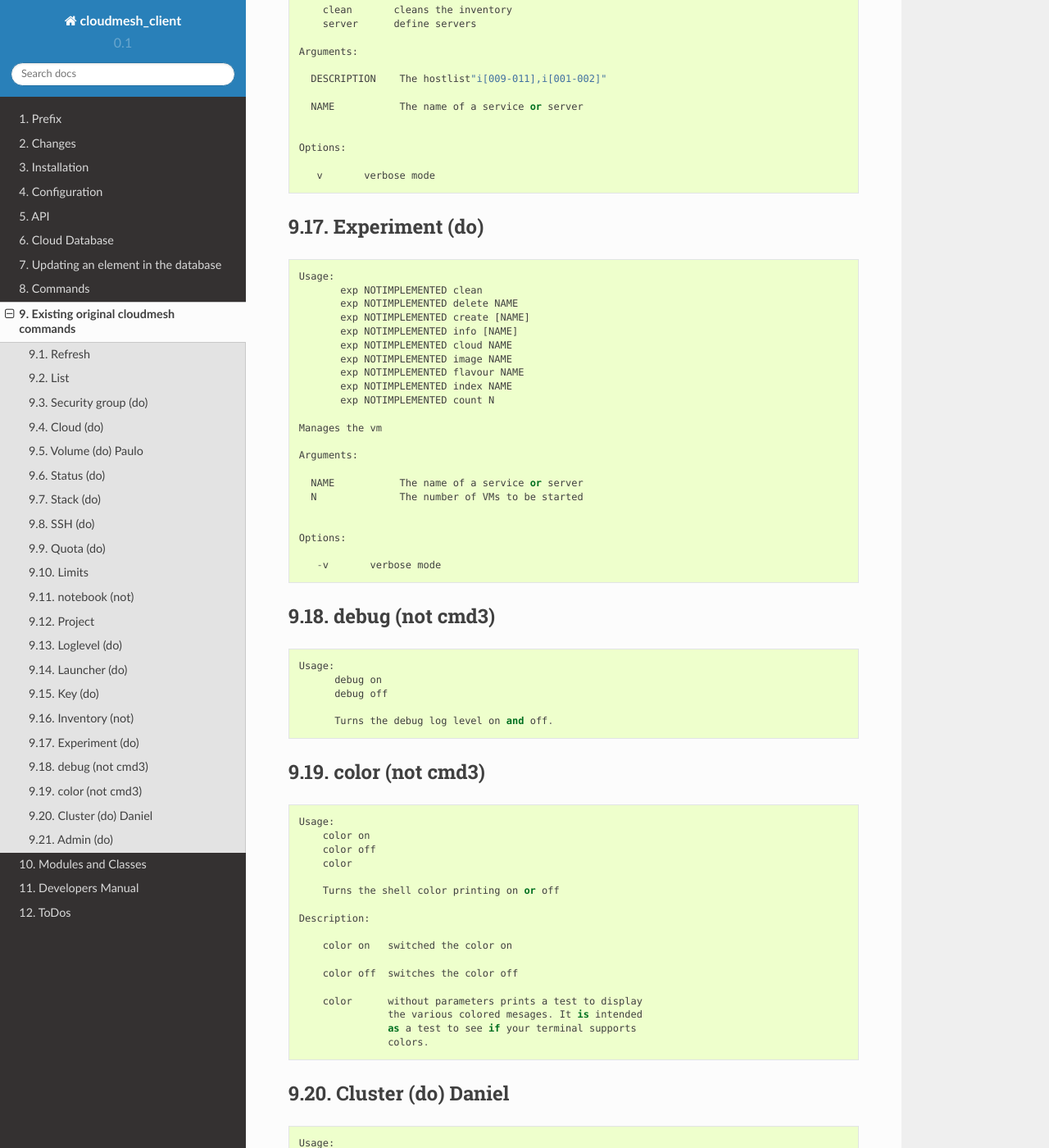
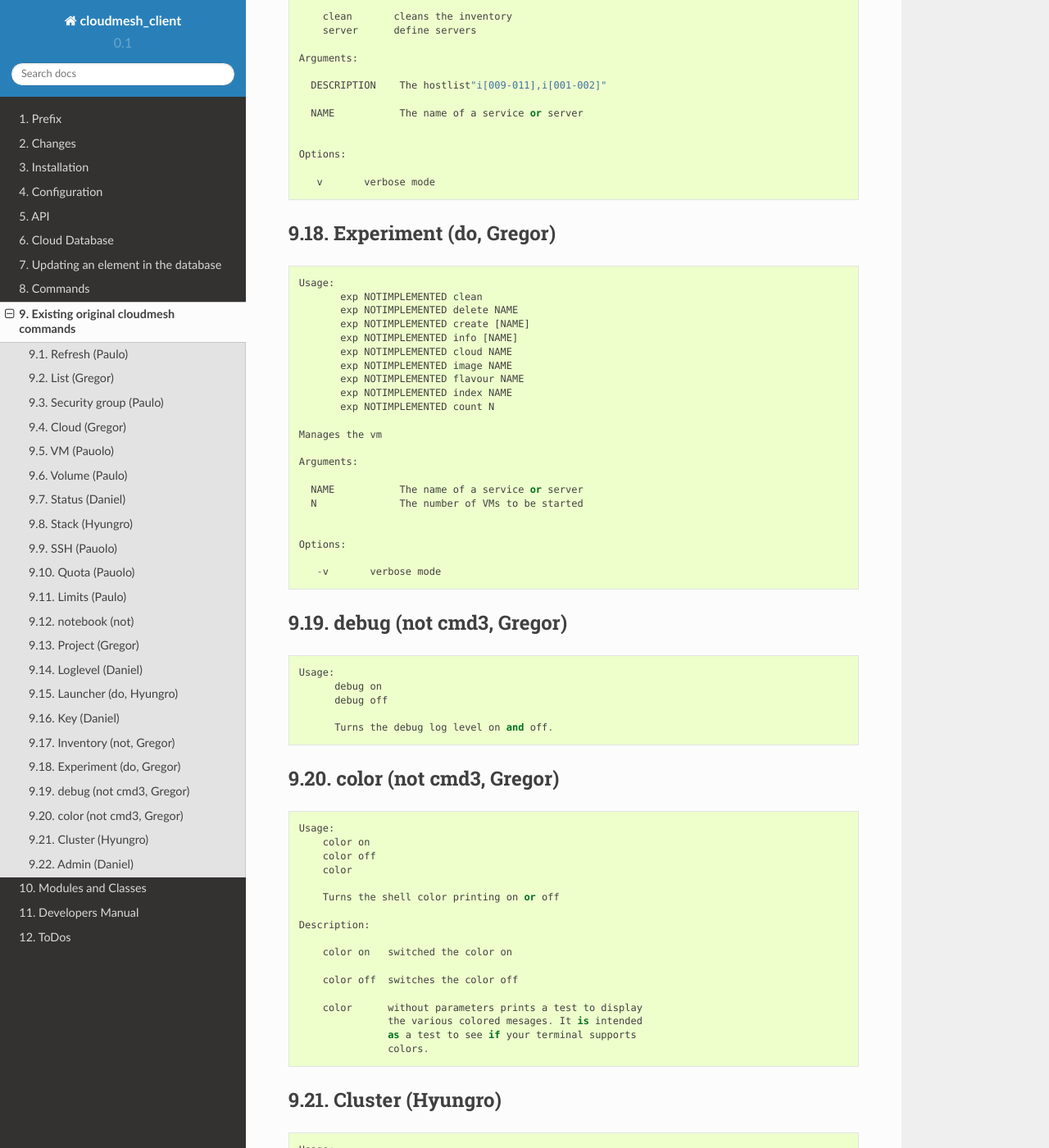
Before and after one commit to cloudmesh/client, a Sphinx documentation site: the page built from docs/source/old.rst, in a window 1280 px wide and 1400 px high, scrolled down 13428 px. Shown: the whole window at 82% size. Built offline with Sphinx 7.4.7 and the Read the Docs theme 2.0.0, drawn with Linux system fonts in a browser that asks for light colours; pages that are not in the unit, such as notebooks, are missing from menus; some of the changed text lies outside the part shown.

Commit message:
assignments

```diff
--- a/docs/source/old.rst
+++ b/docs/source/old.rst
@@ -16,8 +16,9 @@
 * we need to work on vm/boot command.
 
 
-Refresh
--------
+
+Refresh (Paulo)
+---------------
 
 
 ::
@@ -53,8 +54,8 @@
           cloud activate CLOUD
 
 
-List
-----
+List (Gregor)
+-------------
 
 ::
 
@@ -137,8 +138,8 @@
           man cloud
 
 
-Security group (do)
---------------
+Security group (Paulo)
+-----------------------
 
 ::
 
@@ -178,7 +179,7 @@
           $ secgroup rues-add india fg82 webservice 8080 8088 TCP "129.79.0.0/16"
 
 
-Cloud (do)
+Cloud (Gregor)
 ------
 
 ::
@@ -302,8 +303,8 @@
                 sets the default flavor for a cloud. If the cloud is
                 not specified, it used the default cloud.
 
-VM (do)
----
+VM (Pauolo)
+-------
 
 ::
 
@@ -403,7 +404,7 @@
                         json format
 
 
-Volume (do) Paulo
+Volume (Paulo)
 ------
 
 ::
@@ -484,7 +485,7 @@
               volume help
                   Prints the nova manual
 
-Status (do)
+Status (Daniel)
 ------
 
 ::
@@ -508,7 +509,7 @@
 
 
 
-Stack (do)
+Stack (Hyungro)
 -----
 
 ::
@@ -531,7 +532,7 @@
 
              -v       verbose mode
 
-SSH (do)
+SSH (Pauolo)
 ----
 
 ::
@@ -569,7 +570,7 @@
                                or a location that contains a pblic key
 
 
-Quota (do)
+Quota (Pauolo)
 -----
 
 ::
@@ -587,7 +588,7 @@
 
              -v       verbose mode
 
-Limits
+Limits (Paulo)
 -------
 
 ::
@@ -622,7 +623,7 @@
 
              -v       verbose mode
 
-Project
+Project (Gregor)
 -------
 
 ::
@@ -655,7 +656,7 @@
                   set a completed project, this will remove the project
                   from active projects list and defalut project if it is
 
-Loglevel (do)
+Loglevel (Daniel)
 ---------
 
 ::
@@ -678,7 +679,7 @@
               debug    - shows log message in debug level including info
 
 
-Launcher (do)
+Launcher (do, Hyungro)
 --------
 
 ::
@@ -708,7 +709,7 @@
 
                -v       verbose mode
 
-Key (do)
+Key (Daniel)
 ----
 
 ::
@@ -774,7 +775,7 @@
                  are not saved in mongo
 
 
-Inventory (not)
+Inventory (not, Gregor)
 -----------
 
 ::
@@ -810,7 +811,7 @@
              v       verbose mode
 
 
-Experiment (do)
+Experiment (do, Gregor)
 -----------
 
 ::
@@ -838,7 +839,7 @@
 
              -v       verbose mode
 
-debug (not cmd3)
+debug (not cmd3, Gregor)
 -----
 
 ::
@@ -849,7 +850,7 @@
 
               Turns the debug log level on and off.
 
-color (not cmd3)
+color (not cmd3, Gregor)
 -----
 
 ::
@@ -872,7 +873,7 @@
                          as a test to see if your terminal supports
                          colors.
 
-Cluster (do) Daniel
+Cluster (Hyungro)
 --------
 
 ::
@@ -943,8 +944,8 @@
                                          detailed table
 
 
-Admin (do)
-------
+Admin (Daniel)
+--------------
 
 ::
 
```
